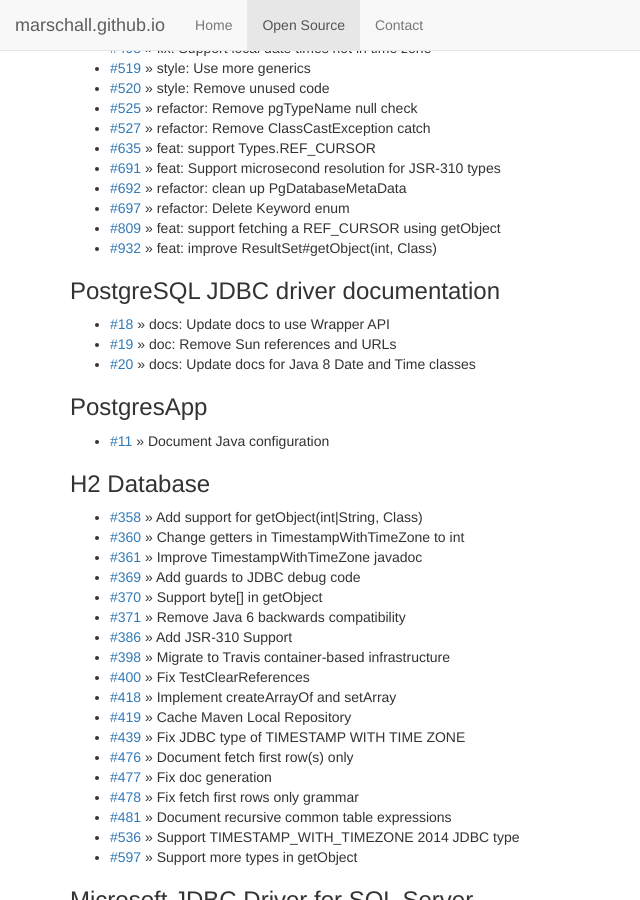
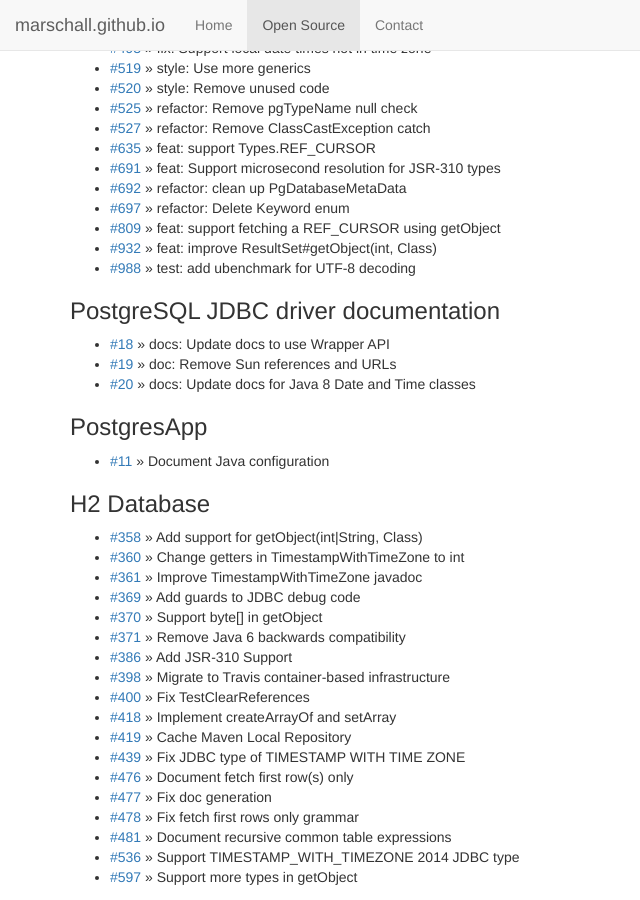
Before and after one commit to marschall/marschall.github.com, a Jekyll site: the page built from open-source.html, in a window 1280 px wide and 900 px high, scrolled down 3997 px. Shown: the whole window, without its empty margins (0-640 px from the left). Built offline with Jekyll 4.4.1, drawn with Linux system fonts in a browser that asks for light colours.

Commit message:
Add pgjdbc#988

```diff
--- a/open-source.html
+++ b/open-source.html
@@ -259,6 +259,7 @@
   <li><a href="https://github.com/pgjdbc/pgjdbc/pull/697">#697</a> &raquo; refactor: Delete Keyword enum</li>
   <li><a href="https://github.com/pgjdbc/pgjdbc/pull/809">#809</a> &raquo; feat: support fetching a REF_CURSOR using getObject</li>
   <li><a href="https://github.com/pgjdbc/pgjdbc/pull/932">#932</a> &raquo; feat: improve ResultSet#getObject(int, Class)</li>
+  <li><a href="https://github.com/pgjdbc/pgjdbc/pull/988">#988</a> &raquo; test: add ubenchmark for UTF-8 decoding</li>
 </ul>
 <h3>PostgreSQL JDBC driver documentation</h3>
 <ul>
```
